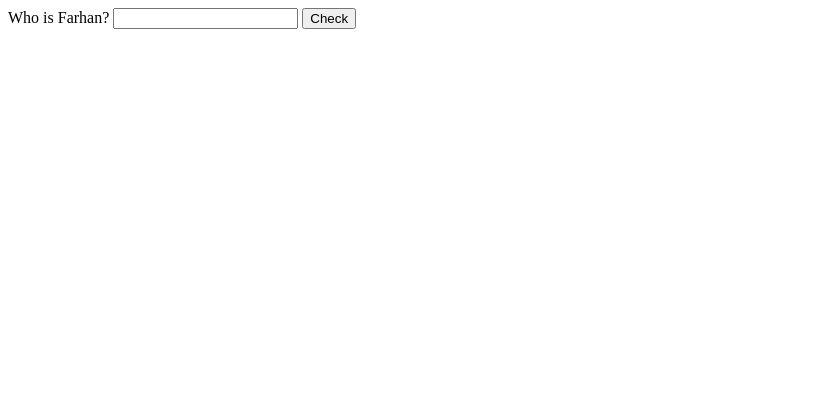
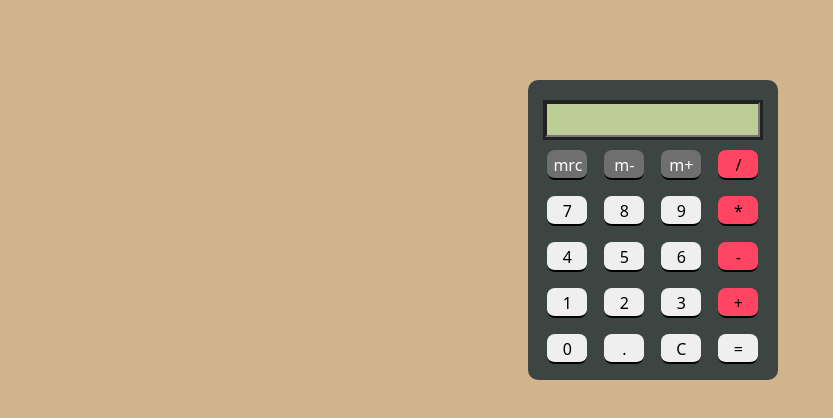
Before and after one commit to FarhanTanvirHridoy/FarhanTanvirHridoy.github.io, a plain HTML site: page index.html in a window 1280 px wide. Shown: the whole page, without its empty margins (0-833 px from the left). Drawn offline with nearby package versions, Linux system fonts and the light colour scheme.

Commit message:
bootstrap

```diff
--- a/index.html
+++ b/index.html
@@ -1,25 +1,51 @@
-<!DOCTYPE html>
+<!doctype html>
 <html lang="en">
+
 <head>
-    <meta charset="UTF-8">
-    <meta name="viewport" content="width=device-width, initial-scale=1.0">
-    <script>
-        function check() {
-            var x = document.getElementById('text').value;
-            x = x.toLowerCase()
-            if(x == 'husband') document.getElementById('h1').innerHTML = 'Etto valobaso amake?';
-            else document.getElementById('h1').innerHTML = 'Ufff hoy ni. amader kintu biye hoye geche'
-        }
-    </script>
-    <title>Mumu</title>
+        <!-- Required meta tags -->
+        <meta charset="utf-8">
+        <meta name="viewport" content="width=device-width, initial-scale=1">
+
+        <!-- Bootstrap CSS -->
+        <link href="https://cdn.jsdelivr.net/npm/bootstrap@5.0.0-beta1/dist/css/bootstrap.min.css" rel="stylesheet">
+        <link rel="stylesheet" href="style.css">
+
+        <title>Hello, world!</title>
 </head>
+
 <body>
+        <div class="container">
+                <div class="box">
+                        <div class="display"><input type="text" readonly size="18" id="d"></div>
+                        <div class="keys">
+                                <p><input type="button" class="button gray" value="mrc"
+                                                onclick='c("Created....................")'><input type="button"
+                                                class="button gray" value="m-"
+                                                onclick='c("...............by............")'><input type="button"
+                                                class="button gray" value="m+"
+                                                onclick='c(".....................Anoop")'><input type="button"
+                                                class="button pink" value="/" onclick='v("/")'></p>
+                                <p><input type="button" class="button black" value="7" onclick='v("7")'><input
+                                                type="button" class="button black" value="8" onclick='v("8")'><input
+                                                type="button" class="button black" value="9" onclick='v("9")'><input
+                                                type="button" class="button pink" value="*" onclick='v("*")'></p>
+                                <p><input type="button" class="button black" value="4" onclick='v("4")'><input
+                                                type="button" class="button black" value="5" onclick='v("5")'><input
+                                                type="button" class="button black" value="6" onclick='v("6")'><input
+                                                type="button" class="button pink" value="-" onclick='v("-")'></p>
+                                <p><input type="button" class="button black" value="1" onclick='v("1")'><input
+                                                type="button" class="button black" value="2" onclick='v("2")'><input
+                                                type="button" class="button black" value="3" onclick='v("3")'><input
+                                                type="button" class="button pink" value="+" onclick='v("+")'></p>
+                                <p><input type="button" class="button black" value="0" onclick='v("0")'><input
+                                                type="button" class="button black" value="." onclick='v(".")'><input
+                                                type="button" class="button black" value="C" onclick='c("")'><input
+                                                type="button" class="button orange" value="=" onclick='e()'></p>
+                        </div>
+                </div>
+        </div>
 
 
-    Who is Farhan?
-    <input type="text" name="text" id="text">
-    <button onclick="check()">Check</button>
-    <h1 id='h1'></h1>
+</body>
 
-</body>
 </html>
--- /dev/null
+++ b/style.css
@@ -0,0 +1,102 @@
+body
+{
+background-color:tan;
+}
+.box
+{
+background-color:#3d4543;
+height:300px;
+width:250px;
+border-radius:10px;
+position:relative;
+top:80px;
+left:40%;
+}
+.display
+{
+background-color:#222;
+width:220px;
+position:relative;
+left:15px;
+top:20px;
+height:40px;
+}
+.display input
+{
+position:relative;
+left:2px;
+top:2px;
+width: 215px;
+height:35px;
+color:black;
+background-color:#bccd95;
+font-size:21px;
+text-align:right;
+}
+.keys
+{
+position:relative;
+top:30px;
+left: 2px;
+}
+.button
+{
+width:40px;
+height:30px;
+border:none;
+border-radius:8px;
+margin-left:17px;
+cursor:pointer;
+border-top:2px solid transparent;
+}
+.button.gray
+{
+color:white;
+background-color:#6f6f6f;
+border-bottom:black 2px solid;
+border-top:2px #6f6f6f solid;
+}
+.button.pink
+{
+color:black;
+background-color:#ff4561;
+border-bottom:black 2px solid;
+}
+.button.black
+{
+color: black;
+background-color:303030;
+border-bottom:black 2px solid;
+border-top:2px 303030 solid;
+}
+.button.orange
+{
+color:black;
+background-color:FF9933;
+border-bottom:black 2px solid;
+border-top:2px FF9933 solid;
+}
+.gray:active
+{
+border-top:black 2px solid;
+border-bottom:2px #6f6f6f solid;
+}
+.pink:active
+{
+border-top:black 2px solid;
+border-bottom:#ff4561 2px solid;
+}
+.black:active
+{
+border-top:black 2px solid;
+border-bottom:#303030 2px solid;
+}
+.orange:active
+{
+border-top:black 2px solid;
+border-bottom:FF9933 2px solid;
+}
+p
+{
+line-height:10px;
+}
```
